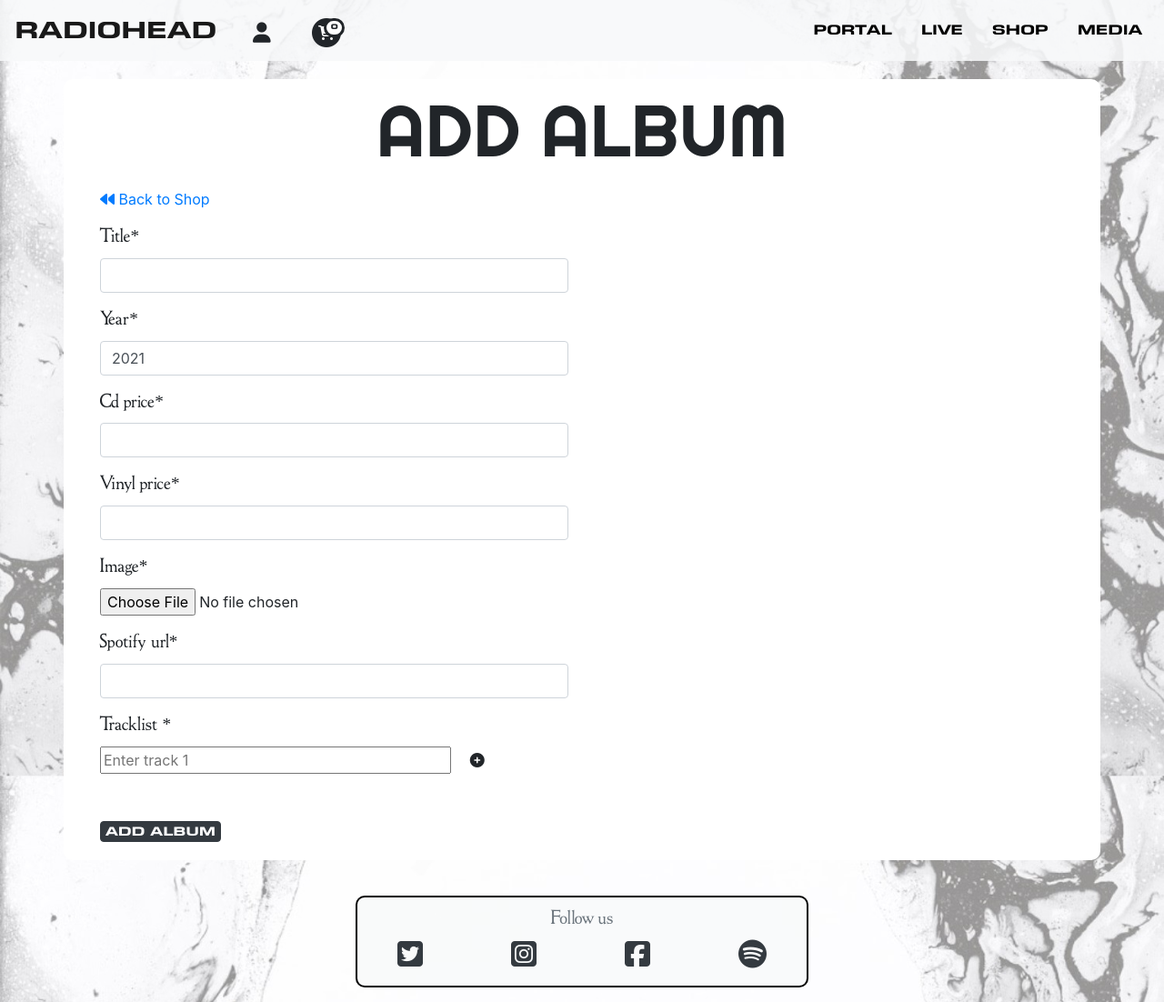
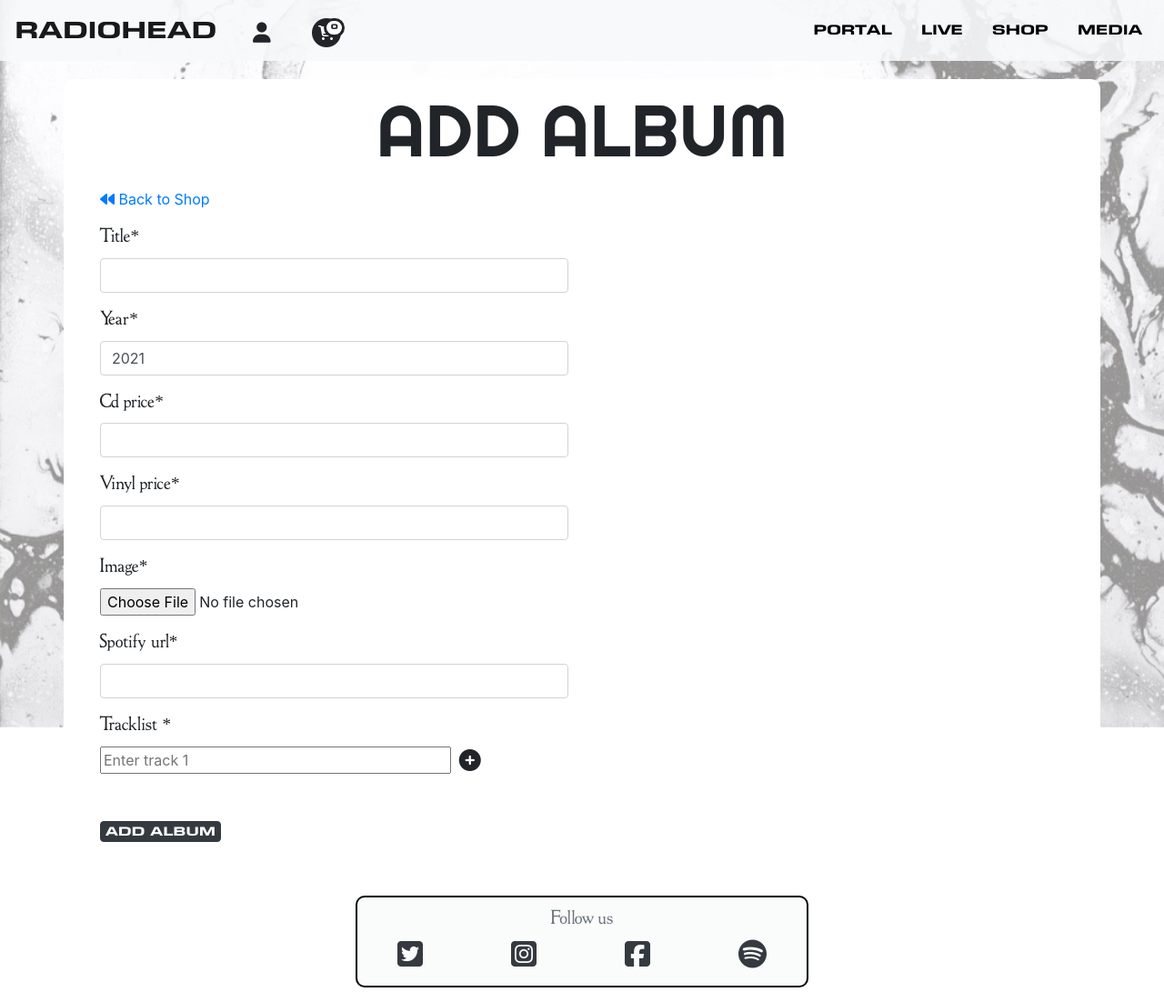
Before and after one commit to richardthorp/radiohead, a Django app: page /shop/add_product/album in a window 1280 px wide. Shown: the whole page at 91% size. Run offline with Django 3.2, Linux system fonts and the light colour scheme; a user stored in the database is signed in; some libraries are stand-ins or nearby versions.

Commit message:
Set new main-bg css, syle +, - buttons, remove back link from bag loop

```diff
--- a/bag/templates/bag/view_bag.html
+++ b/bag/templates/bag/view_bag.html
@@ -8,11 +8,10 @@
         <a href="{% url 'shop' %}" class="btn btn-dark custom-btn">Go to shop</a>
 </div>
 {% else %}
+<a href="{% url 'shop' %}"><i class="fas fa-backward"></i> Back to shop</a>
 {% for item in bag_items %}
-<a href="{% url 'shop' %}"><i class="fas fa-backward"></i> Back to shop</a>
 <div class="row mt-3">
     <div class="col-12 col-sm-4">
-        {% comment %} <img src="{{ item.product.image.url }}" class="w-100 bag-image d-block mx-auto" {% endcomment %}
         <img src="{{ item.product.image.url }}" class="bag-image mb-2"
             alt="A picture of the {% if item.type == 'album' %}{{ item.product.title }} cover{% else %}{{ item.product.name }}{% endif %}">
     </div>
--- a/shop/static/shop/css/shop.css
+++ b/shop/static/shop/css/shop.css
@@ -4,6 +4,12 @@
 }
 .product-links a:hover {
     color: initial;
+}
+
+#tracklist i {
+    position: relative;
+    top: 3px;
+    font-size: 1.5rem;
 }
 /* .shop-label {
     display: block;
--- a/shop/static/shop/js/shop.js
+++ b/shop/static/shop/js/shop.js
@@ -16,9 +16,9 @@ function renderNewInput(inputNumber){
         const newInputHtml =
         `<label for="track_${inputNumber}" class="sr-only">Track ${inputNumber}</label>
         <input type="text" id="track_${inputNumber}" class="w-75 mb-1 add-track-input" placeholder="Enter track ${inputNumber}" required>
-        <i class="fas fa-plus-circle ml-3 pointer" id="plus-btn-${inputNumber}"
+        <i class="fas fa-plus-circle ml-1 ml-sm-2 pointer" id="plus-btn-${inputNumber}"
             title="Click to add another track" onclick="renderNewInput(${inputNumber + 1})"></i>
-        <i class="fas fa-minus-circle ml-2 pointer" id="minus-btn-${inputNumber}"
+        <i class="fas fa-minus-circle ml-2 ml-sm-3 pointer" id="minus-btn-${inputNumber}"
             title="Click to remove track" onclick="removeInput(${inputNumber})"></i>`
 
         const tracklistContainer = $("#tracklist");
@@ -50,13 +50,13 @@ function removeInput(inputNumber){
 
     // Render a new plus button
     let newButtonsHtml =
-        `<i class="fas fa-plus-circle ml-3 pointer" id="plus-btn-${inputNumber}"
+        `<i class="fas fa-plus-circle ml-1 ml-sm-2 pointer" id="plus-btn-${inputNumber}"
             title="Click to add another track" onclick="renderNewInput(${inputNumber})"></i>`
 
     // As long as the input previous to the current input isn't input 1, render a minus button
     if(inputNumber > 2){
         newButtonsHtml +=
-        `<i class="fas fa-minus-circle ml-2 pointer" id="minus-btn-${inputNumber}"
+        `<i class="fas fa-minus-circle ml-2 ml-sm-3 pointer" id="minus-btn-${inputNumber}"
             title="Click to remove track" onclick="removeInput(${inputNumber - 1})"></i>`
     }
     $("#tracklist").append(newButtonsHtml);
--- a/shop/templates/shop/add_product.html
+++ b/shop/templates/shop/add_product.html
@@ -1,5 +1,8 @@
 {% extends 'base.html' %}
 {% load static %}
+{% block extra_css %}
+<link rel="stylesheet" href="{% static 'shop/css/shop.css' %}">
+{% endblock %}
 {% load crispy_forms_tags %}
 {% block content %}
 <div class="container content-container">
@@ -17,7 +20,7 @@
                 <div id="tracklist">
                     <label for="track_1" class="sr-only">Track 1</label>
                     <input type="text" id="track_1" class="w-75 mb-1 add-track-input" placeholder="Enter track 1" required>
-                    <i class="fas fa-plus-circle ml-3 pointer " title="Click to add another track" onclick="renderNewInput(2)"></i>
+                    <i class="fas fa-plus-circle ml-1 pointer " title="Click to add another track" onclick="renderNewInput(2)"></i>
                 </div>
                 {% endif %}
                 <button type="submit" id="submit-album" class="btn btn-dark custom-btn d-block mt-5 ">Add {{ item_type }}</button>
--- a/static/css/base.css
+++ b/static/css/base.css
@@ -28,10 +28,21 @@
 /*---------------------------------------------------------------------------------GENERAL--*/
 body {
     min-width: 320px;
-    background-image: url("/media_files/main-bg.jpg");
-    background-attachment: fixed;
-    background-position: center;
-    background-repeat: no-repeat;
+}
+
+body:before {
+    content: "";
+    display: block;
+    position: fixed;
+    left: 0;
+    top: 0;
+    width: 100%;
+    height: 100%;
+    z-index: -10;
+    background: url("/media_files/main-bg.jpg") no-repeat center center;
+    -webkit-background-size: cover;
+    -moz-background-size: cover;
+    -o-background-size: cover;
     background-size: cover;
 }
 
--- a/templates/base.html
+++ b/templates/base.html
@@ -34,7 +34,7 @@
 
 </head>
 
-<body class="d-flex flex-column min-vh-100 site-wide-bg">
+<body class="d-flex flex-column min-vh-100">
     <nav class="navbar fixed-top navbar-expand-xl navbar-light nav-font">
         <a href="{% url 'home' %}" id="logo" class="navbar-brand">RADIOHEAD</a>
         <span class="ml-auto">
```
